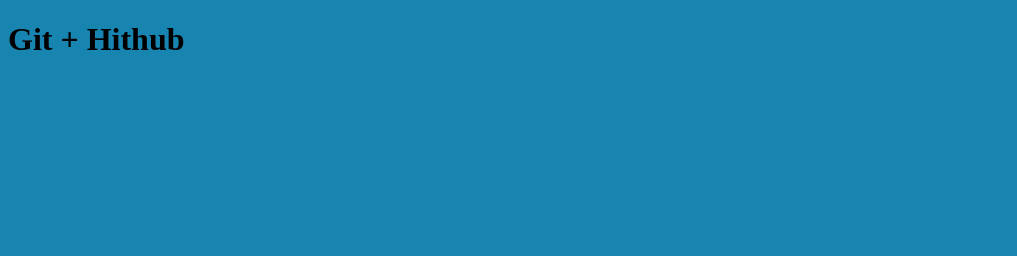
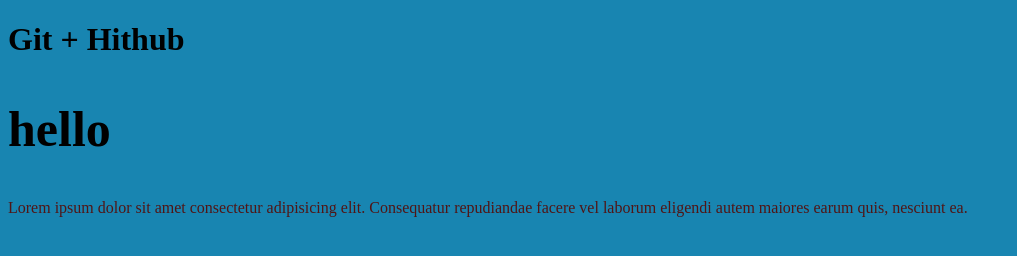
Before and after one commit to alexcssname/git-test, a plain HTML site: page index.html in a window 1280 px wide. Shown: the whole page, without its empty margins (0-1017 px from the left). Drawn offline with Linux system fonts and the light colour scheme.

Commit message:
наши первые изменения

```diff
--- a/css/main.css
+++ b/css/main.css
@@ -1,3 +1,9 @@
 body {
     background-color: rgb(24, 133, 177);
 }
+p {
+    color: rgb(80, 21, 21);
+}
+h2 {
+    font-size: 50px;
+}
--- a/index.html
+++ b/index.html
@@ -11,6 +11,9 @@
 
 <body>
     <h1>Git + Hithub</h1>
+    <h2>hello</h2>
+    <p>Lorem ipsum dolor sit amet consectetur adipisicing elit. Consequatur repudiandae facere vel laborum eligendi
+        autem maiores earum quis, nesciunt ea.</p>
 </body>
 
 </html>
```
